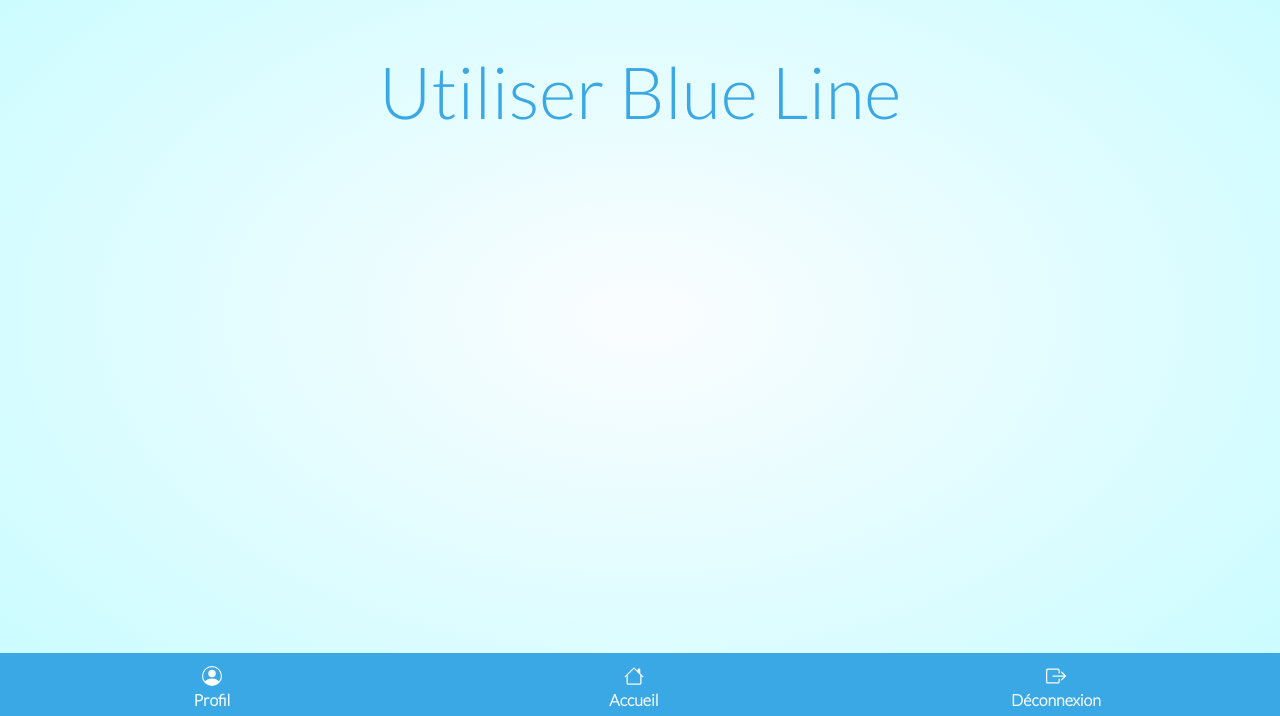
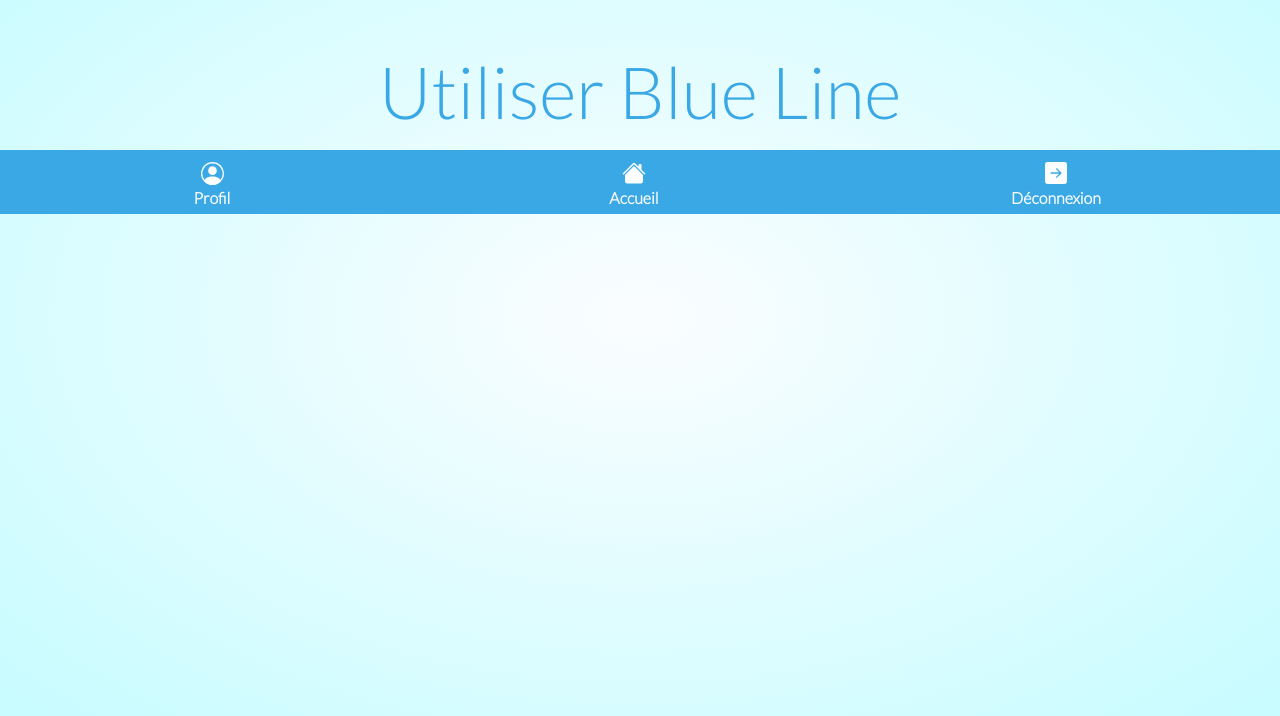
Before and after one commit to WildCodeSchool/202209-orleans-php-project-labanquepostale, a Symfony app: template templates/lesson/index.html.twig in a window 1280 px wide. Shown: the part 84-800 px from the top of the page. Run offline with Twig, Linux system fonts and the light colour scheme; the template is opened without the code that fills it, so the values that code supplies are empty; style sheets or scripts are compiled from the project's sources; some libraries are stand-ins or nearby versions.

Commit message:
Fix_navbar_svg

```diff
--- a/templates/component/_navbar.html.twig
+++ b/templates/component/_navbar.html.twig
@@ -1,9 +1,9 @@
-	<nav class="navbar p-1 fixed-bottom bg-primary">
+<nav class="navbar p-1 sticky-bottom bg-primary">
 	<div class="container-fluid text-center ">
 		<div class="row w-100">
 			<div class="col-4">
 				<a class="nav-link active" aria-current="page" href="#">
-						<svg xmlns="http://www.w3.org/2000/svg" width="20" height="20" fill="currentColor" class="text-light bi bi-person-circle" viewbox="0 0 16 16">
+					<svg xmlns="http://www.w3.org/2000/svg" width="23" height="23" fill="currentColor" class="text-light bi bi-person-circle" viewbox="0 0 16 16">
 						<path d="M11 6a3 3 0 1 1-6 0 3 3 0 0 1 6 0z"/>
 						<path fill-rule="evenodd" d="M0 8a8 8 0 1 1 16 0A8 8 0 0 1 0 8zm8-7a7 7 0 0 0-5.468 11.37C3.242 11.226 4.805 10 8 10s4.757 1.225 5.468 2.37A7 7 0 0 0 8 1z"/>
 					</svg>
@@ -12,17 +12,17 @@
 			</div>
 			<div class="col-4 ps-4">
 				<a class="nav-link active" aria-current="page" href="#">
-						<svg xmlns="http://www.w3.org/2000/svg" width="20" height="20" fill="currentColor" class="text-light bi bi-house" viewbox="0 0 16 16">
-							<path d="M8.707 1.5a1 1 0 0 0-1.414 0L.646 8.146a.5.5 0 0 0 .708.708L2 8.207V13.5A1.5 1.5 0 0 0 3.5 15h9a1.5 1.5 0 0 0 1.5-1.5V8.207l.646.647a.5.5 0 0 0 .708-.708L13 5.793V2.5a.5.5 0 0 0-.5-.5h-1a.5.5 0 0 0-.5.5v1.293L8.707 1.5ZM13 7.207V13.5a.5.5 0 0 1-.5.5h-9a.5.5 0 0 1-.5-.5V7.207l5-5 5 5Z"/>
+					<svg xmlns="http://www.w3.org/2000/svg" width="24" height="24" fill="currentColor" class="text-light bi bi-house-fill" viewbox="0 0 16 16">
+						<path d="M8.707 1.5a1 1 0 0 0-1.414 0L.646 8.146a.5.5 0 0 0 .708.708L8 2.207l6.646 6.647a.5.5 0 0 0 .708-.708L13 5.793V2.5a.5.5 0 0 0-.5-.5h-1a.5.5 0 0 0-.5.5v1.293L8.707 1.5Z"/>
+						<path d="m8 3.293 6 6V13.5a1.5 1.5 0 0 1-1.5 1.5h-9A1.5 1.5 0 0 1 2 13.5V9.293l6-6Z"/>
 					</svg>
 					<p class="fs-6 fw-bold text-light m-0">Accueil</p>
 				</a>
 			</div>
 			<div class="col-4 ps-4 p-0">
 				<a class="nav-link active " aria-current="page" href="#">
-						<svg xmlns="http://www.w3.org/2000/svg" width="20" height="20" fill="currentColor" class="text-light bi bi-box-arrow-right" viewbox="0 0 16 16">
-							<path fill-rule="evenodd" d="M10 12.5a.5.5 0 0 1-.5.5h-8a.5.5 0 0 1-.5-.5v-9a.5.5 0 0 1 .5-.5h8a.5.5 0 0 1 .5.5v2a.5.5 0 0 0 1 0v-2A1.5 1.5 0 0 0 9.5 2h-8A1.5 1.5 0 0 0 0 3.5v9A1.5 1.5 0 0 0 1.5 14h8a1.5 1.5 0 0 0 1.5-1.5v-2a.5.5 0 0 0-1 0v2z"/>
-							<path fill-rule="evenodd" d="M15.854 8.354a.5.5 0 0 0 0-.708l-3-3a.5.5 0 0 0-.708.708L14.293 7.5H5.5a.5.5 0 0 0 0 1h8.793l-2.147 2.146a.5.5 0 0 0 .708.708l3-3z"/>
+					<svg xmlns="http://www.w3.org/2000/svg" width="22" height="22" fill="currentColor" class="text-light bi bi-arrow-right-square-fill" viewbox="0 0 16 16">
+						<path d="M0 14a2 2 0 0 0 2 2h12a2 2 0 0 0 2-2V2a2 2 0 0 0-2-2H2a2 2 0 0 0-2 2v12zm4.5-6.5h5.793L8.146 5.354a.5.5 0 1 1 .708-.708l3 3a.5.5 0 0 1 0 .708l-3 3a.5.5 0 0 1-.708-.708L10.293 8.5H4.5a.5.5 0 0 1 0-1z"/>
 					</svg>
 					<p class="fs-6 fw-bold text-light m-0">Déconnexion</p>
 				</a>
```
Lines whose indentation alone changed are shown as unchanged.
